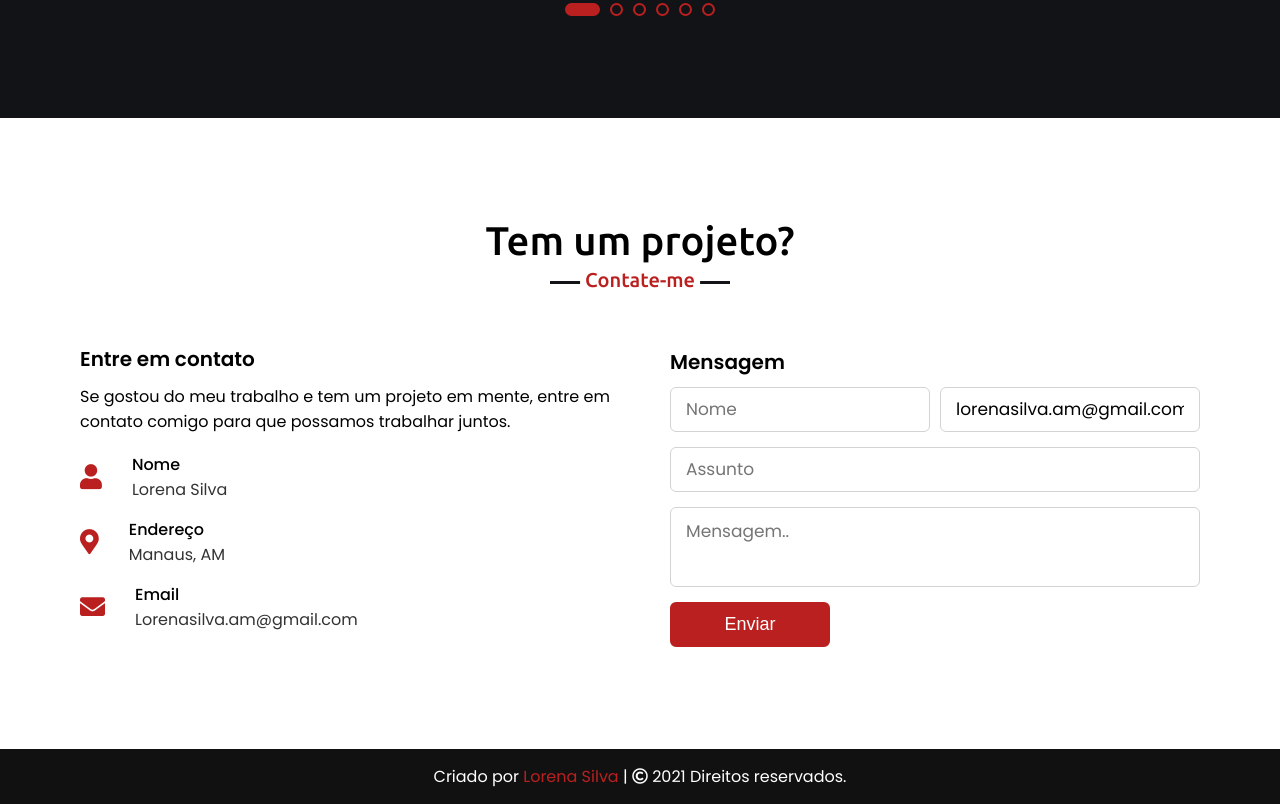
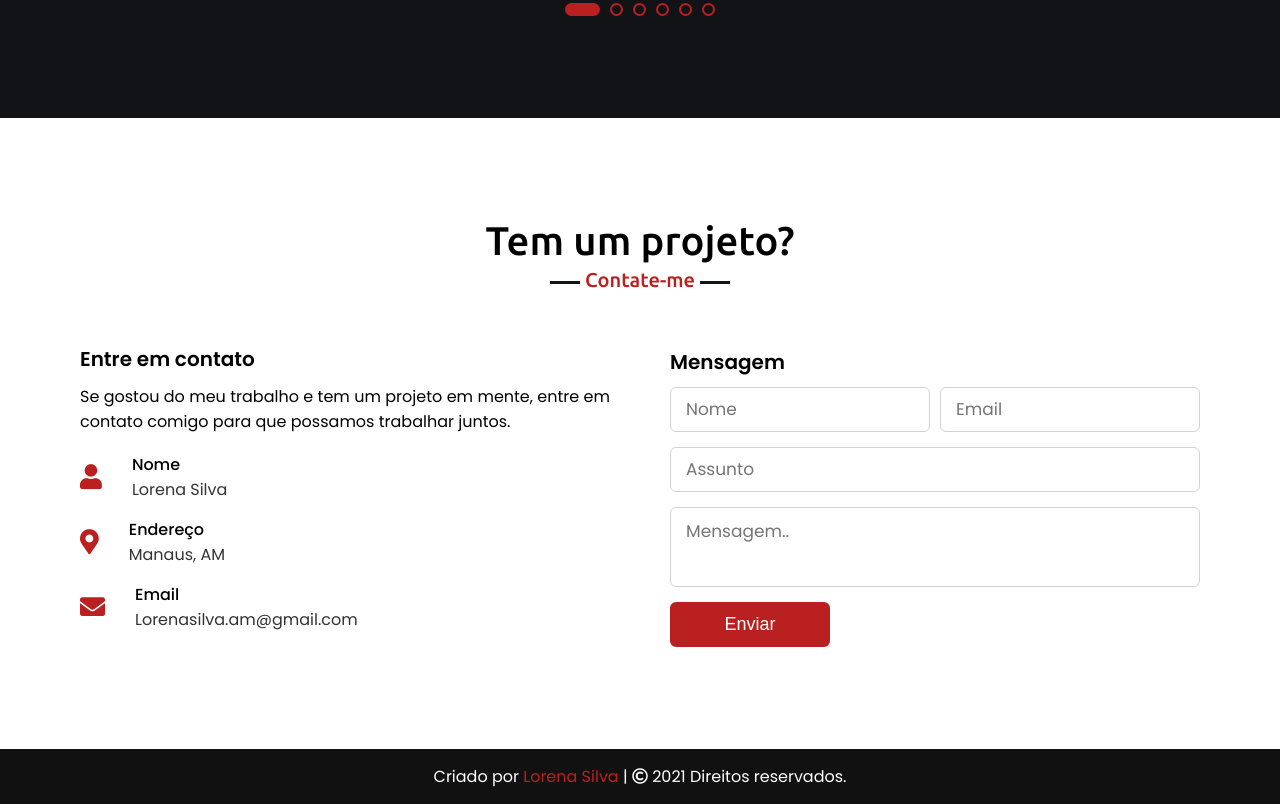
Before and after one commit to lorena-designer/portfolio, a plain HTML site: page index.html in a window 1280 px wide. Shown: the part 3536-4340 px from the top of the page. Drawn offline with nearby package versions, Linux system fonts and the light colour scheme.

Commit message:
Update index.html

```diff
--- a/index.html
+++ b/index.html
@@ -358,7 +358,7 @@
                                 <input type="text" class="fullname" placeholder="Nome">
                             </div>
                             <div class="field email">
-                                <input type="text" value="lorenasilva.am@gmail.com" class="email-input" placeholder="Email">
+                                <input type="text" class="lorenasilva.am@gmail.com" placeholder="Email">
                             </div>
                         </div>
                         <div class="field">
```
